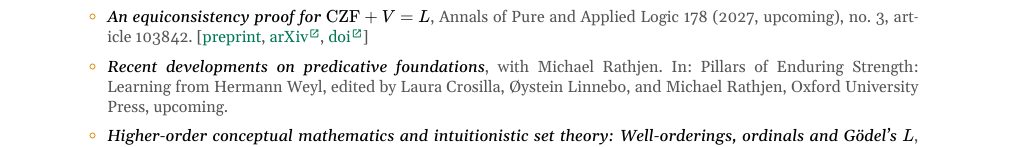
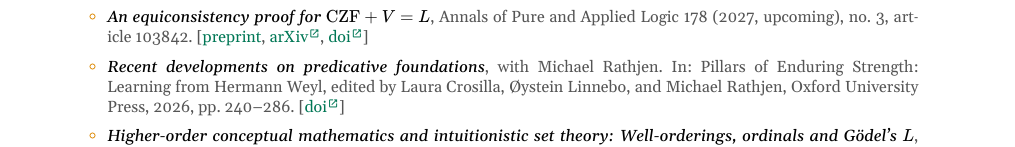
Before and after one commit to s5wang/s5wang.github.io, a plain HTML site: page public/index.html in a window 1280 px wide. Shown: the part 598-745 px from the top of the page, without its empty margins (132-1147 px from the left). Drawn offline with nearby package versions, Linux system fonts and the light colour scheme; a web font is replaced by a local one.

Commit message:
Weyl book update

```diff
--- a/public/index.html
+++ b/public/index.html
@@ -81,7 +81,7 @@
       </h2>
       <ul class="cv-list">
         <li><i class="cv-main cv-emph">An equiconsistency proof for \(\mathrm{CZF} + V = L\)</i>, Annals of Pure and Applied Logic 178 (2027, upcoming), no. 3, article 103842. <span class="links">[<a href="pdf/26-czf-v-l.pdf" target="_blank">preprint</a>, <a href="https://arxiv.org/abs/2602.13917" target="_blank" rel="noopener noreferrer">arXiv<span class="material-symbols-outlined external-link"></span></a>, <a href="https://doi.org/10.1016/j.apal.2026.103842" target="_blank" rel="noopener noreferrer">doi<span class="material-symbols-outlined external-link"></span></a>]</span></li>
-        <li><i class="cv-main cv-emph">Recent developments on predicative foundations</i>, with Michael Rathjen. In: Pillars of Enduring Strength: Learning from Hermann Weyl, edited by Laura Crosilla, &Oslash;ystein Linnebo, and Michael Rathjen, Oxford University Press, upcoming.</li>
+        <li><i class="cv-main cv-emph">Recent developments on predicative foundations</i>, with Michael Rathjen. In: Pillars of Enduring Strength: Learning from Hermann Weyl, edited by Laura Crosilla, &Oslash;ystein Linnebo, and Michael Rathjen, Oxford University Press, 2026, pp. 240&ndash;286. <span class="links">[<a href="https://doi.org/10.1093/9780197784402.003.0013" target="_blank" rel="noopener noreferrer">doi<span class="material-symbols-outlined external-link"></span></a>]</span></li>
         <li><i class="cv-main cv-emph">Higher-order conceptual mathematics and intuitionistic set theory: Well-orderings, ordinals and G&ouml;del&rsquo;s \(L\)</i>, PhD thesis at the University of Leeds, 2026. Supervised by Prof. Michael Rathjen and Dr Paul Shafer. <span class="links">[<a href="pdf/26-thesis.pdf" target="_blank">preprint</a>, <a href="https://etheses.whiterose.ac.uk/id/eprint/39329/" target="_blank" rel="noopener noreferrer">eThesis<span class="material-symbols-outlined external-link"></span></a>]</span></li>
         <li><i class="cv-main cv-emph">Antichain of ordinals in intuitionistic set theory</i>, The Journal of Symbolic Logic, FirstView article, 2026. <span class="links">[<a href="pdf/25-incom-ord.pdf" target="_blank">preprint</a>, <a href="https://arxiv.org/abs/2510.18859" target="_blank" rel="noopener noreferrer">arXiv<span class="material-symbols-outlined external-link"></span></a>, <a href="https://doi.org/10.1017/jsl.2026.10211" target="_blank" rel="noopener noreferrer">doi<span class="material-symbols-outlined external-link"></span></a>]</span></li>
         <li><i class="cv-main cv-emph">The Ash&ndash;Knight metatheorem via true stages</i>, unpublished notes, 2026. <span class="links">[<a href="pdf/26-ash-knight.pdf" target="_blank">preprint</a>]</span></li>
```
